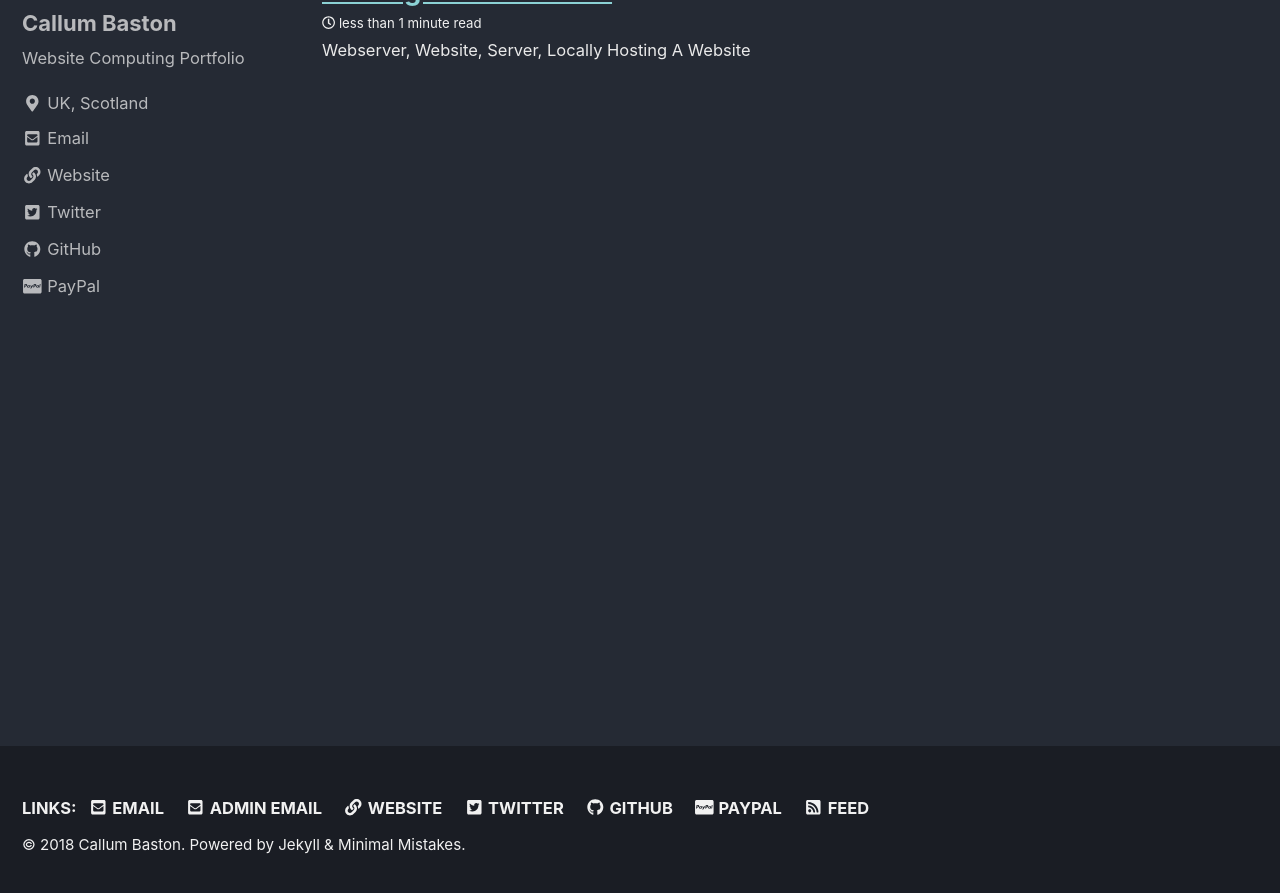
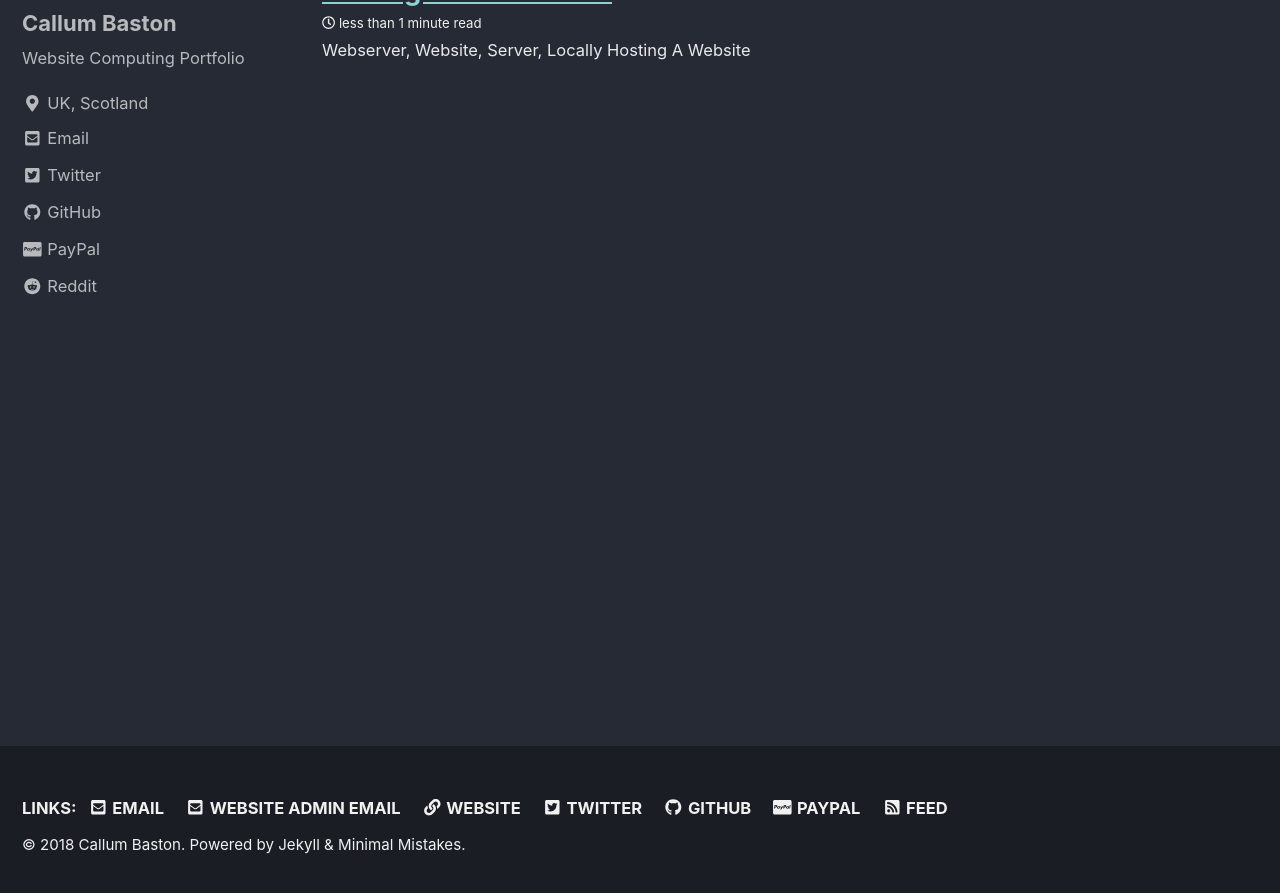
Before and after one commit to CallumBaston/CallumBaston.github.io, a Jekyll site: the page built from index.html, in a window 1280 px wide and 900 px high, scrolled down 982 px. Shown: the top 893 px of the window. Built offline with Jekyll 4.4.1, drawn with Linux system fonts in a browser that asks for light colours; cached includes are drawn as plain includes; nearby versions of some CDN libraries; the list of posts is cut into pages by our own code; comment, search, counter and statistics services are not loaded; some of the changed lines change nothing that is shown.

Commit message:
Update _config.yml

```diff
--- a/_config.yml
+++ b/_config.yml
@@ -5,7 +5,7 @@ locale                   : "en-GB"
 title                    : "Baston"
 title_separator          : "|"
 name                     : "Callum Baston"
-description              : "This Is My Web Portfolio"
+description              : "Callum Baston's Web Portfolio"
 url                      : "https://www.baston.uk/" # the base hostname & protocol for your site e.g. "https://mmistakes.github.io"
 baseurl                  : # the subpath of your site, e.g. "/blog"
 repository               : "CallumBaston.github.io" # GitHub username/repo-name e.g. "mmistakes/minimal-mistakes"
@@ -73,9 +73,11 @@ og_image                 : # Open Graph/Twitter default site image
 # For specifying social profiles
 # - https://developers.google.com/structured-data/customize/social-profiles
 social:
-  type                   : # Person or Organization (defaults to Person)
-  name                   : # If the user or organization name differs from the site's name
+  type                   : Person # Person or Organization (defaults to Person)
+  name                   : Callum Baston # If the user or organization name differs from the site's name
   links: # An array of links to social media profiles
+  - "https://twitter.com/B4ston"
+  - "https://github.com/CallumBaston"
 # Analytics
 analytics:
   provider               : "google-gtag" # false (default), "google", "google-universal", "custom"
@@ -93,9 +95,6 @@ author:
     - label: "Email"
       icon: "fas fa-fw fa-envelope-square"
       url: mailto:Callum@baston.uk
-    - label: "Website"
-      icon: "fas fa-fw fa-link"
-      url: "https://www.baston.uk/"
     - label: "Twitter"
       icon: "fab fa-fw fa-twitter-square"
       url: "https://twitter.com/B4ston"
@@ -105,13 +104,16 @@ author:
     - label: "PayPal"
       icon: "fab fa-fw fa-cc-paypal"
       url: "https://www.paypal.me/yellowspace"
+    - label: "Reddit"
+      icon: "fab fa-fw fa-reddit"
+      url: "https://www.reddit.com/user/Beforston"
 # Site Footer
 footer:
   links:
     - label: "Email"
       icon: "fas fa-fw fa-envelope-square"
       url: mailto:Callum@baston.uk
-    - label: "Admin Email"
+    - label: "Website Admin Email"
       icon: "fas fa-fw fa-envelope-square"
       url: mailto:admin@baston.uk
     - label: "Website"
```
